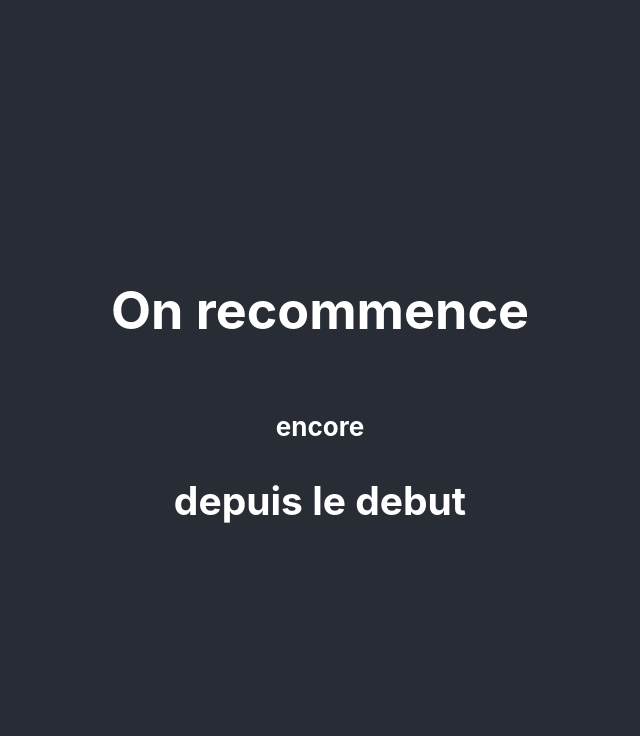
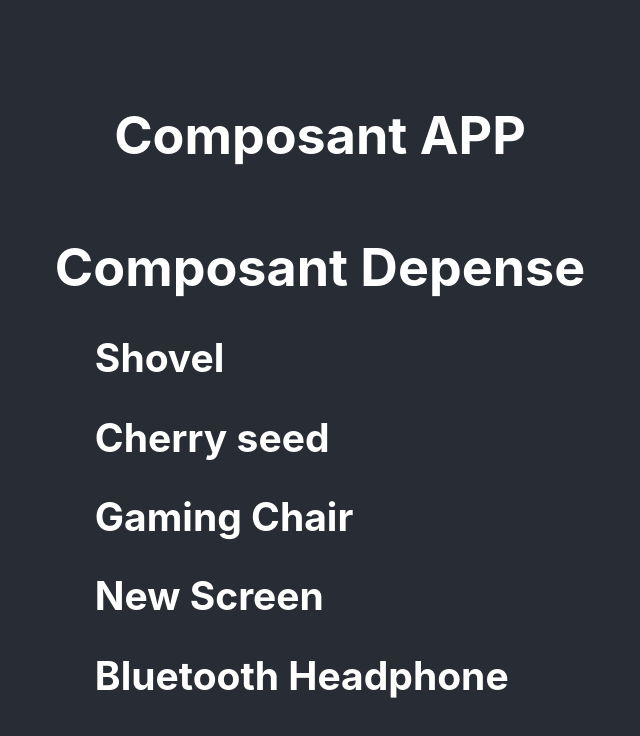
Before and after one commit to Flaimpeur/React, a React (Create React App) app in the folder my-app/: page / in a window 1280 px wide. Shown: the top 736 px of the page, without its empty margins (320-960 px from the left). Built offline with nearby package versions, Linux system fonts and the light colour scheme.

Commit message:
Après explication

```diff
--- a/my-app/src/App.css
+++ b/my-app/src/App.css
@@ -21,7 +21,7 @@ p.DATE{
 }
 
 
-p.ID{
+p.NAME{
   color:antiquewhite;
   text-align: center;
   border: solid black;
--- a/my-app/src/App.js
+++ b/my-app/src/App.js
@@ -4,45 +4,50 @@ import Expenses from './components/Expenses.js';
 function App() {
   const myBord = [
     {
-      id : 'Shovel',
+      id : 'e1',
+      name : 'Shovel',
       value : '35€',
-      date : '2022 April 10',
+      date : new Date(2022, 3, 10),
     },
 
     {
-      id : 'Cherry seed',
+      id : 'e2',
+      name : 'Cherry seed',
       value : '30€',
-      date : '2022 April 16',
+      date : new Date(2022, 3, 16),
     },
 
     {
-      id : 'Gaming Chair',
+      id : 'e3',
+      name : 'Gaming Chair',
       value : '200€',
-      date : '2022 October 20',
+      date : new Date(2022, 9, 20),
     },
 
     {
-      id : 'New Screen',
-      value : '159€',
-      date : '2022 December 12',
+      id : 'e4',
+      name : 'New Screen',
+      value : '169€',
+      date : new Date(2022, 11, 12),
     },
 
     {
-      id : 'Bluetooth Headphone',
+      id : 'e5',
+      name : 'Bluetooth Headphone',
       value : '120€',
-      date : '2023 January 29',
+      date : new Date(2023, 0, 20)
     },
-  ]
-
+  ];
 
   return (
     <div className='App-header'>
-      <h1>On recommence</h1>
-      <Expenses items={myBord} />
+      <h1>Composant APP</h1>
+      <Expenses myExpenses={myBord}/>
     </div>
   );
-}
+};
 
+export default App;
 
 // return (
 //   <div className='App-header'>
@@ -53,8 +58,8 @@ function App() {
 //       ))}
 //       </p>
 
-//       <p className='ID'>{myBord.map((el)=>(
-//         <li key={el.id}>{el.id}</li>
+//       <p className='NAME'>{myBord.map((el)=>(
+//         <li key={el.name}>{el.name}</li>
 //       ))}</p>
 
 //       <p className='VALUE'>{myBord.map((el)=>(
@@ -64,6 +69,3 @@ function App() {
 //     </div>
 //   </div>
 // );
-
-
-export default App;
--- /dev/null
+++ b/my-app/src/components/Depense.js
@@ -0,0 +1,11 @@
+import './Depense.css'
+
+function Depense(props) {
+    return (
+    <div>
+        <h2>{props.depense.name}</h2>
+    </div>
+    );
+};
+
+export default Depense;
--- a/my-app/src/components/Expenses.js
+++ b/my-app/src/components/Expenses.js
@@ -1,12 +1,17 @@
+import Depense from './Depense';
+import './Expenses.css';
 
-function Expenses(props) {
-    return(
-        <div>
-            <h4>encore</h4>
-            <h2>depuis le debut</h2>
-
-        </div>
-    )
-}
+function Expenses({myExpenses}) {
+  return(
+      <div>
+        <h1>Composant Depense</h1>
+        <ul>
+        {myExpenses.map((element)=>{
+          return <Depense depense = {element}/>;
+        })}
+        </ul>
+      </div>
+  );
+};
 
 export default Expenses;
```
Also changed, not shown: my-app/src/components/Depense.css (added), my-app/src/components/Expenses.css (added), 1 other file (tests, documents, lock files or other folders).
